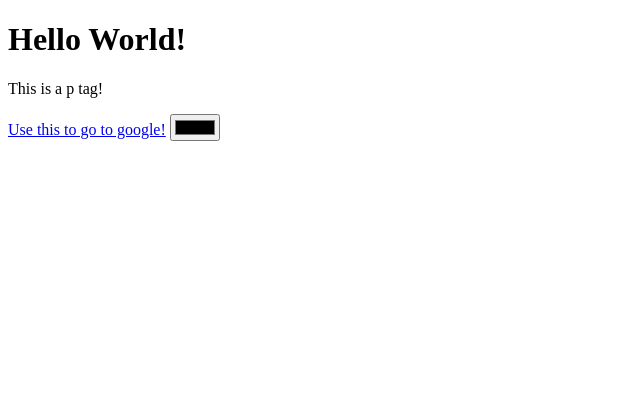
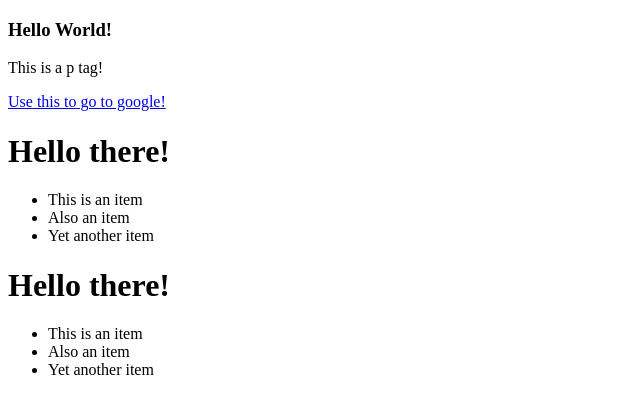
Before and after one commit to brendan-codes/august-day-one-demo, a plain HTML site: page index.html in a window 1280 px wide. Shown: the whole page, without its empty margins (0-640 px from the left). Drawn offline with Linux system fonts and the light colour scheme.

Commit message:
add gives and update title

```diff
--- a/index.html
+++ b/index.html
@@ -8,9 +8,24 @@
 </head>
 <body>
     <!-- hyper-text markup language -->
-    <h1>Hello World!</h1>
+    <h3>Hello World!</h3>
     <p>This is a p tag!</p>
     <a href="www.google.com">Use this to go to google!</a>
-    <input type="color">
+    <div>
+        <h1>Hello there!</h1>
+        <ul>
+            <li>This is an item</li>
+            <li>Also an item</li>
+            <li>Yet another item</li>
+        </ul>
+    </div>
+    <div>
+        <h1>Hello there!</h1>
+        <ul>
+            <li>This is an item</li>
+            <li>Also an item</li>
+            <li>Yet another item</li>
+        </ul>
+    </div>
 </body>
 </html>
```
